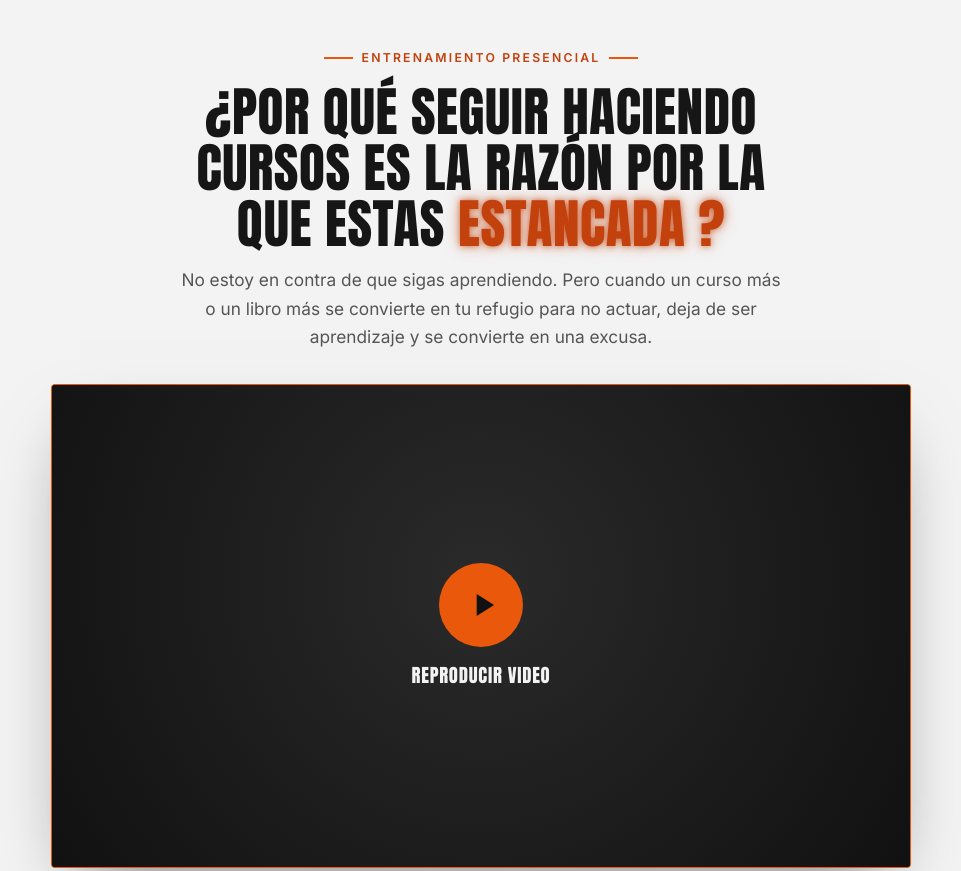
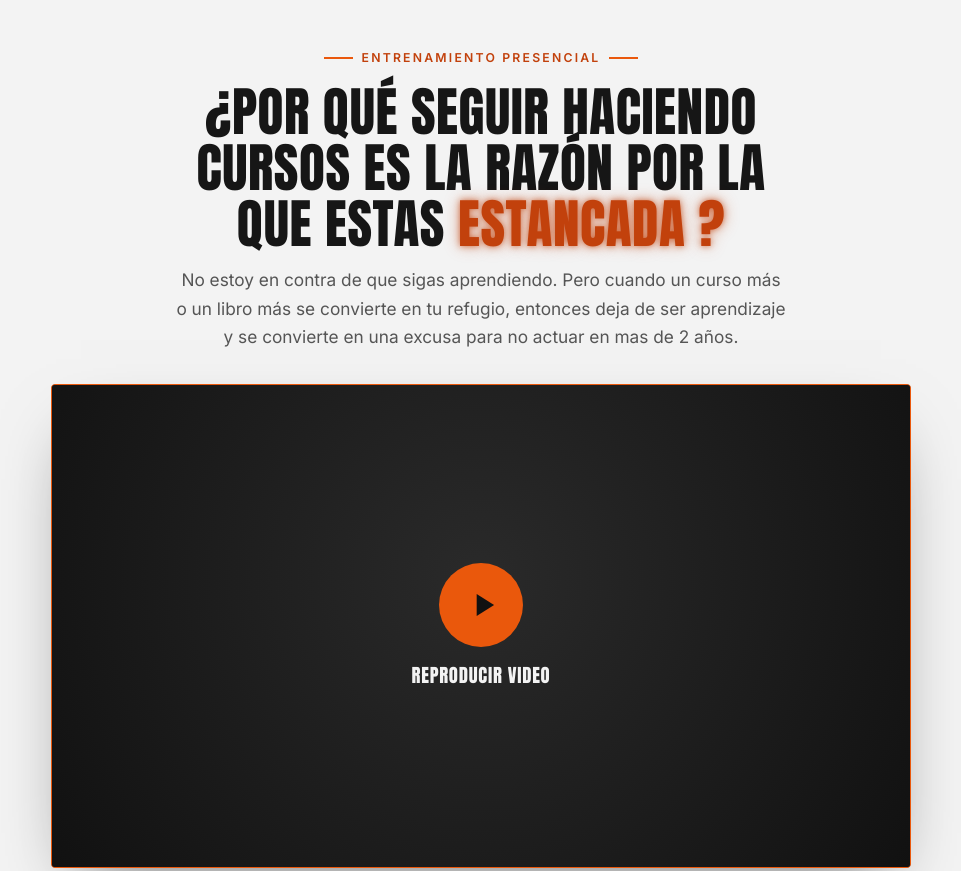
Before and after one commit to sinfrenos-pixel/landing, a plain HTML site: page index.html in a window 1280 px wide. Shown: the top 871 px of the page, without its empty margins (159-1120 px from the left). Drawn offline with Linux system fonts and the light colour scheme.

Commit message:
Update index.html

```diff
--- a/index.html
+++ b/index.html
@@ -119,7 +119,7 @@ footer{padding:2rem 0;font-size:.9rem;color:var(--muted)}
   <div class="wrap">
     <div class="eyebrow">Entrenamiento Presencial</div>
     <h1 id="titulo">¿Por qué seguir haciendo cursos es la razón por la que estas <span class="acc">estancada ?</span></h1>
-    <p class="sub">No estoy en contra de que sigas aprendiendo. Pero cuando un curso más o un libro más se convierte en tu refugio para no actuar, deja de ser aprendizaje y se convierte en una excusa.</p>
+    <p class="sub">No estoy en contra de que sigas aprendiendo. Pero cuando un curso más o un libro más se convierte en tu refugio, entonces deja de ser aprendizaje y se convierte en una excusa para no actuar en mas de 2 años.</p>
     <div class="video" id="video"><button type="button" class="video-in" id="vin"><span class="play"><svg viewBox="0 0 24 24" fill="currentColor" aria-hidden="true" focusable="false"><path d="M8 5v14l11-7z"/></svg></span><span class="vlabel">Reproducir video</span></button></div>
     <p class="vnote" id="vnote" role="status"></p>
     <a class="btn" href="#reservar">Quiero reservar mi lugar por $10.000
```
